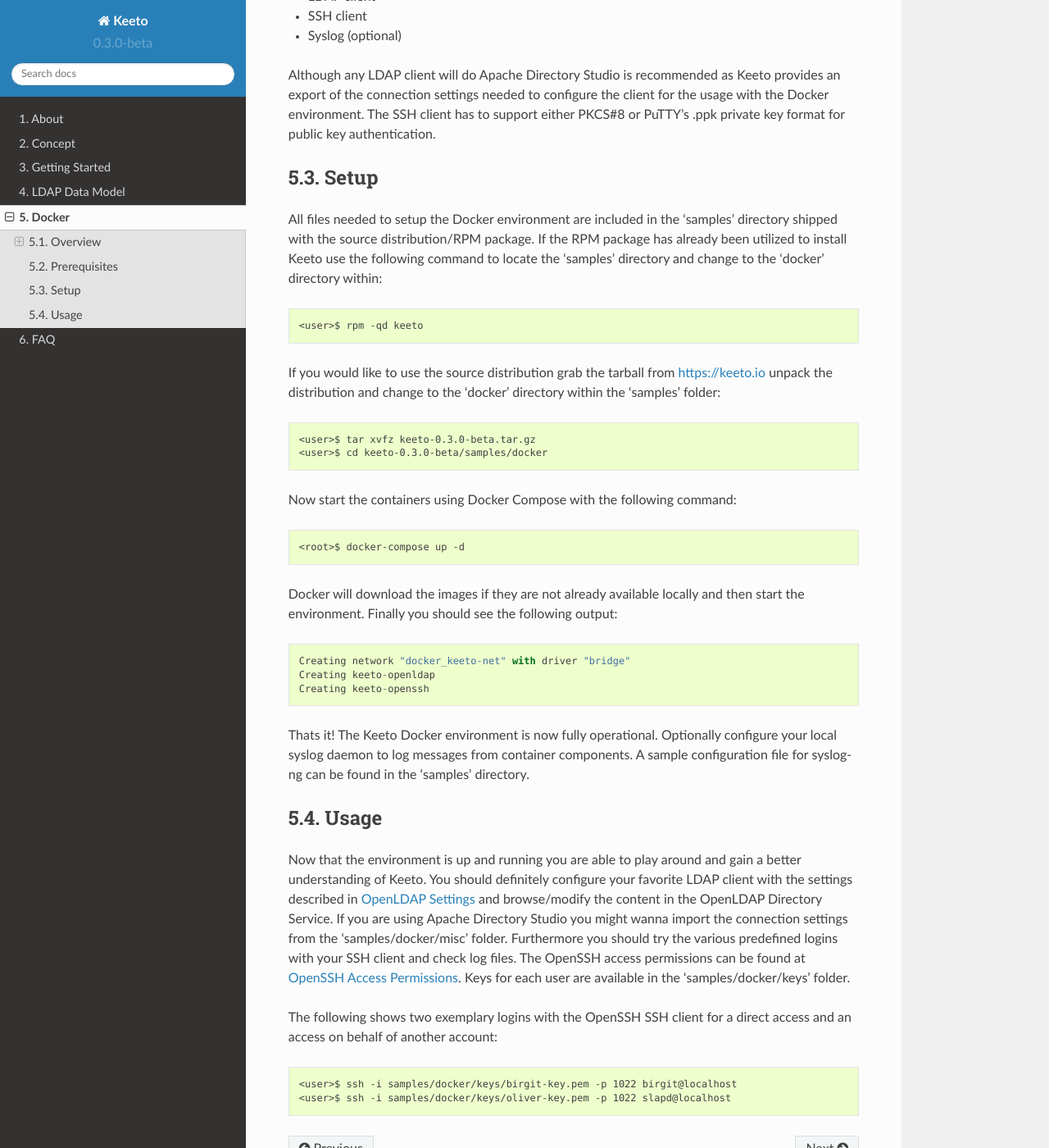
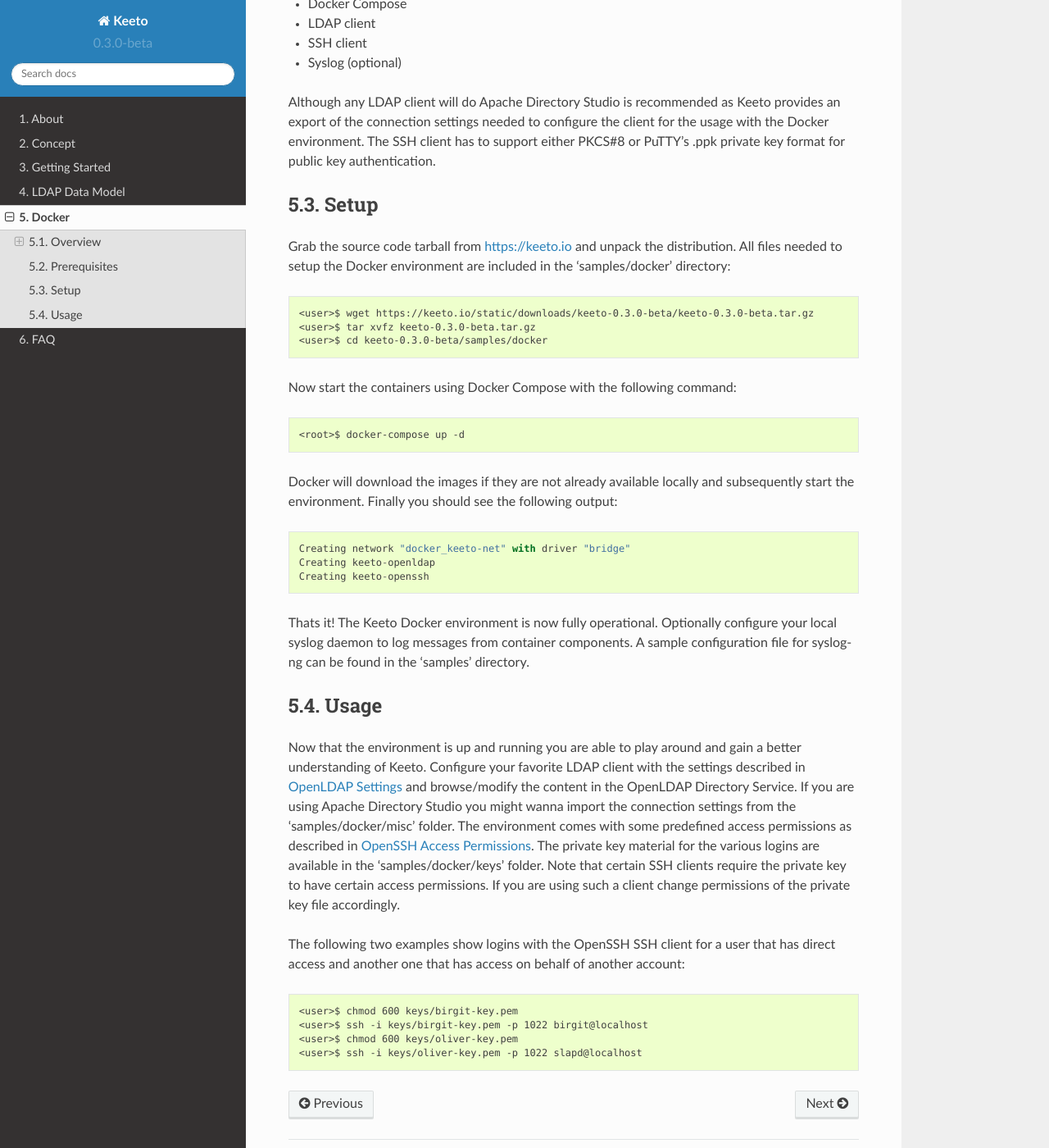
Before and after one commit to flix-/keeto-doc, a Sphinx documentation site: the page built from source/docker.rst, in a window 1280 px wide and 1400 px high, scrolled down 1671 px. Shown: the whole window at 82% size. Built offline with Sphinx 7.4.7 and the Read the Docs theme 2.0.0, drawn with Linux system fonts in a browser that asks for light colours; some of the changed text lies outside the part shown.

Commit message:
final fixes

```diff
--- a/source/docker.rst
+++ b/source/docker.rst
@@ -26,6 +26,8 @@
 | Container      | Protocol            | Port           |
 +================+=====================+================+
 | keeto-openldap | LDAP Plain/StartTLS | 127.0.0.1:1389 |
++----------------+---------------------+----------------+
+| keeto-openldap | LDAPS               | 127.0.0.1:1636 |
 +----------------+---------------------+----------------+
 | keeto-openssh  | SSH                 | 127.0.0.1:1022 |
 +----------------+---------------------+----------------+
@@ -70,7 +72,7 @@
 ^^^^^^^^^^^^^^^^^^^^^^^^^^
 
 +-----------+---------------+------------------+
-| User      | Direct Access | Access On Behalf |
+| Key/User  | Direct Access | Access On Behalf |
 +===========+===============+==================+
 | birgit    | Yes           | \-               |
 +-----------+---------------+------------------+
@@ -106,18 +108,11 @@
 Setup
 -----
 
-All files needed to setup the Docker environment are included in the
-'samples' directory shipped with the source distribution/RPM package.
-If the RPM package has already been utilized to install Keeto use the
-following command to locate the 'samples' directory and change to
-the 'docker' directory within::
+Grab the source code tarball from https://keeto.io and unpack the
+distribution. All files needed to setup the Docker environment are
+included in the 'samples/docker' directory::
 
-    <user>$ rpm -qd keeto
-
-If you would like to use the source distribution grab the tarball from
-https://keeto.io unpack the distribution and change to the 'docker'
-directory within the 'samples' folder::
-
+    <user>$ wget https://keeto.io/static/downloads/keeto-0.3.0-beta/keeto-0.3.0-beta.tar.gz
     <user>$ tar xvfz keeto-0.3.0-beta.tar.gz
     <user>$ cd keeto-0.3.0-beta/samples/docker
 
@@ -127,8 +122,8 @@
     <root>$ docker-compose up -d
 
 Docker will download the images if they are not already available
-locally and then start the environment. Finally you should see the
-following output::
+locally and subsequently start the environment. Finally you should see
+the following output::
 
     Creating network "docker_keeto-net" with driver "bridge"
     Creating keeto-openldap
@@ -143,18 +138,23 @@
 -----
 
 Now that the environment is up and running you are able to play around
-and gain a better understanding of Keeto. You should definitely
-configure your favorite LDAP client with the settings described in
-:ref:`openldap-settings` and browse/modify the content in the
-OpenLDAP Directory Service. If you are using Apache Directory Studio you
-might wanna import the connection settings from the 'samples/docker/misc'
-folder. Furthermore you should try the various predefined logins with
-your SSH client and check log files. The OpenSSH access permissions can
-be found at :ref:`openssh-access-permissions`. Keys for each user are
-available in the 'samples/docker/keys' folder.
+and gain a better understanding of Keeto. Configure your favorite LDAP
+client with the settings described in :ref:`openldap-settings` and
+browse/modify the content in the OpenLDAP Directory Service. If you are
+using Apache Directory Studio you might wanna import the connection
+settings from the 'samples/docker/misc' folder. The environment comes
+with some predefined access permissions as described in
+:ref:`openssh-access-permissions`. The private key material for the
+various logins are available in the 'samples/docker/keys' folder. Note
+that certain SSH clients require the private key to have certain access
+permissions. If you are using such a client change permissions of the
+private key file accordingly.
 
-The following shows two exemplary logins with the OpenSSH SSH client
-for a direct access and an access on behalf of another account::
+The following two examples show logins with the OpenSSH SSH client for
+a user that has direct access and another one that has access on behalf
+of another account::
 
-    <user>$ ssh -i samples/docker/keys/birgit-key.pem -p 1022 birgit@localhost
-    <user>$ ssh -i samples/docker/keys/oliver-key.pem -p 1022 slapd@localhost
+    <user>$ chmod 600 keys/birgit-key.pem
+    <user>$ ssh -i keys/birgit-key.pem -p 1022 birgit@localhost
+    <user>$ chmod 600 keys/oliver-key.pem
+    <user>$ ssh -i keys/oliver-key.pem -p 1022 slapd@localhost
--- a/source/ldap_data_model.rst
+++ b/source/ldap_data_model.rst
@@ -1,5 +1,3 @@
-.. _ldap-data-model:
-
 LDAP Data Model
 ===============
 
```
Also changed, not shown: source/getting_started.rst (+10 -2 lines).
